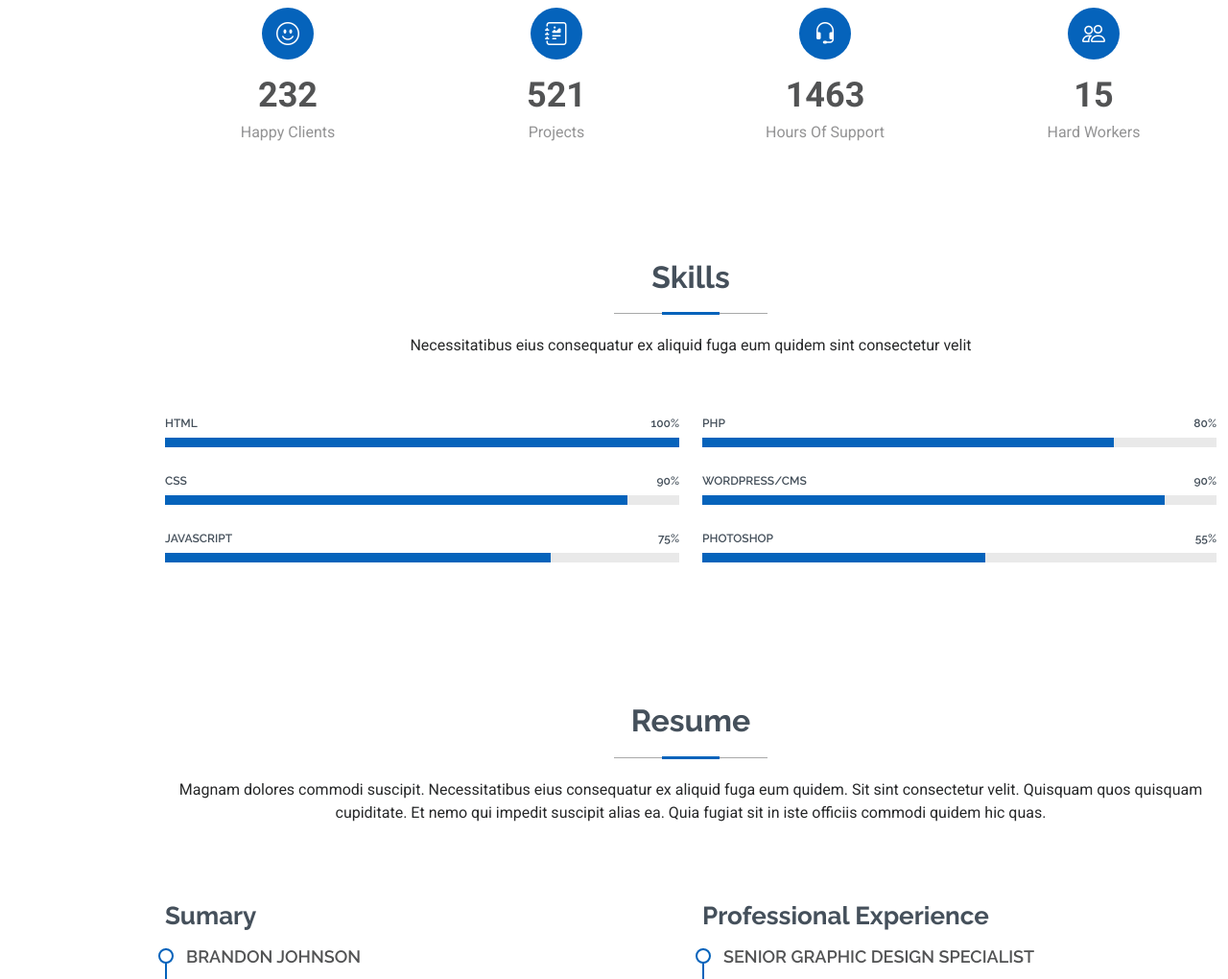
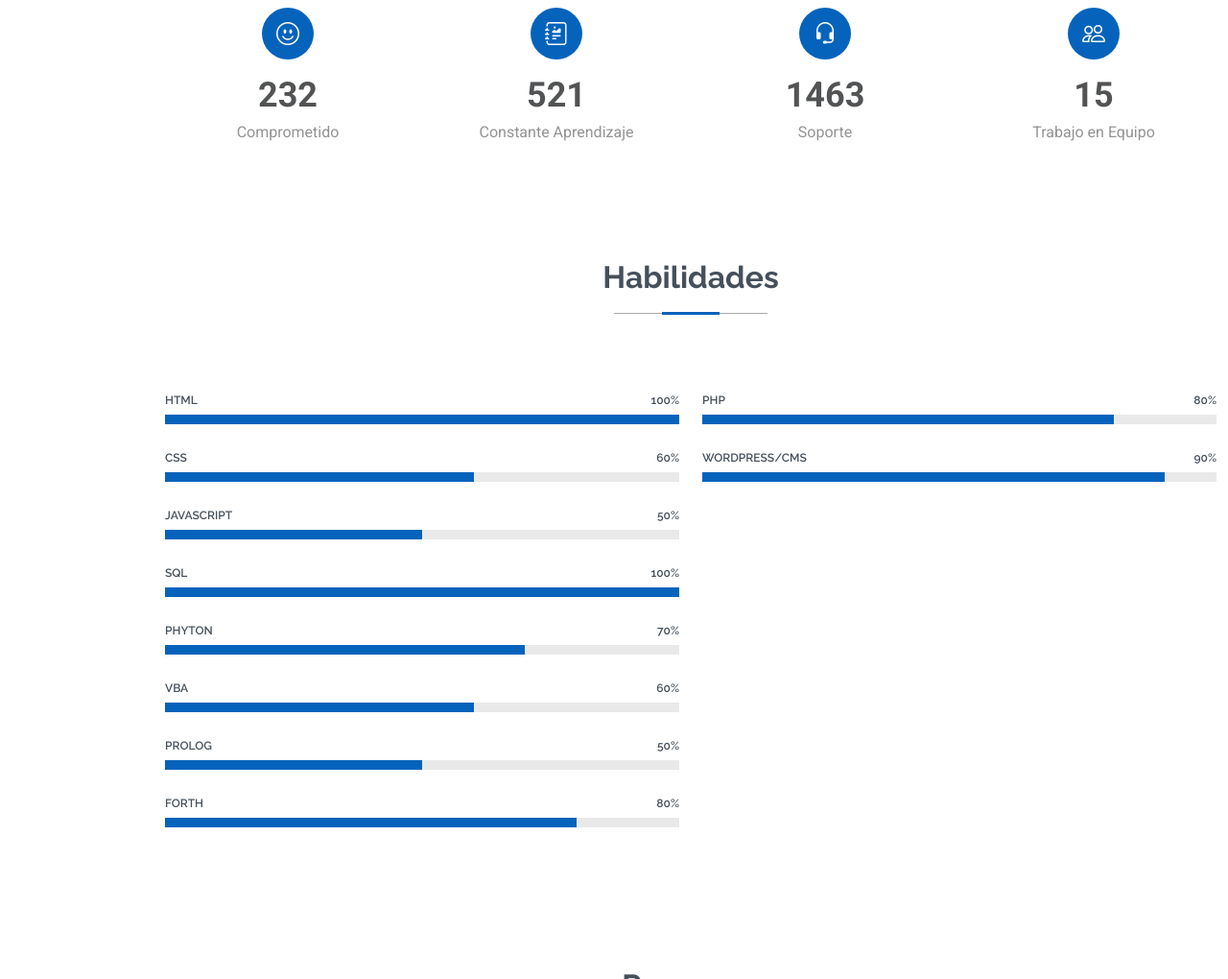
Before and after one commit to OscarEtienne1042/Portafolio-Oscar-Orozco, a plain HTML site: page index.html in a window 1280 px wide. Shown: the part 1780-2800 px from the top of the page at 96% size. Drawn offline with nearby package versions, Linux system fonts and the light colour scheme.

Commit message:
Update index.html

```diff
--- a/index.html
+++ b/index.html
@@ -68,9 +68,8 @@
             <h2>Oscar Etienne Orozco</h2>
             <p><span class="typed" data-typed-items="Developer">Desarrollador</span><span class="typed-cursor typed-cursor--blink" aria-hidden="true"></span></p>
             <div class="social-links">
-              <a href="#"><i class="bi bi-facebook"></i></a>
-              <a href="#"><i class="bi bi-instagram"></i></a>
-              <a href="#"><i class="bi bi-linkedin"></i></a>
+              <a href=""><i class="bi bi-whatsapp"></i></a>
+              <a href=""><i class="bi bi-instagram"></i></a>
             </div>
           </div>
         </div>
@@ -136,7 +135,7 @@
             <i class="bi bi-emoji-smile"></i>
             <div class="stats-item">
               <span data-purecounter-start="0" data-purecounter-end="232" data-purecounter-duration="1" class="purecounter"></span>
-              <p>Happy Clients</p>
+              <p>Comprometido</p>
             </div>
           </div><!-- End Stats Item -->
 
@@ -144,7 +143,7 @@
             <i class="bi bi-journal-richtext"></i>
             <div class="stats-item">
               <span data-purecounter-start="0" data-purecounter-end="521" data-purecounter-duration="1" class="purecounter"></span>
-              <p>Projects</p>
+              <p>Constante Aprendizaje</p>
             </div>
           </div><!-- End Stats Item -->
 
@@ -152,7 +151,7 @@
             <i class="bi bi-headset"></i>
             <div class="stats-item">
               <span data-purecounter-start="0" data-purecounter-end="1463" data-purecounter-duration="1" class="purecounter"></span>
-              <p>Hours Of Support</p>
+              <p>Soporte</p>
             </div>
           </div><!-- End Stats Item -->
 
@@ -160,7 +159,7 @@
             <i class="bi bi-people"></i>
             <div class="stats-item">
               <span data-purecounter-start="0" data-purecounter-end="15" data-purecounter-duration="1" class="purecounter"></span>
-              <p>Hard Workers</p>
+              <p>Trabajo en Equipo</p>
             </div>
           </div><!-- End Stats Item -->
 
@@ -175,8 +174,8 @@
 
       <!-- Section Title -->
       <div class="container section-title" data-aos="fade-up">
-        <h2>Skills</h2>
-        <p>Necessitatibus eius consequatur ex aliquid fuga eum quidem sint consectetur velit</p>
+        <h2>Habilidades</h2>
+        <p></p>
       </div><!-- End Section Title -->
 
       <div class="container" data-aos="fade-up" data-aos-delay="100">
@@ -193,16 +192,51 @@
             </div><!-- End Skills Item -->
 
             <div class="progress">
-              <span class="skill"><span>CSS</span> <i class="val">90%</i></span>
+              <span class="skill"><span>CSS</span> <i class="val">60%</i></span>
               <div class="progress-bar-wrap">
-                <div class="progress-bar" role="progressbar" aria-valuenow="90" aria-valuemin="0" aria-valuemax="100"></div>
+                <div class="progress-bar" role="progressbar" aria-valuenow="60" aria-valuemin="0" aria-valuemax="100"></div>
               </div>
             </div><!-- End Skills Item -->
 
             <div class="progress">
-              <span class="skill"><span>JavaScript</span> <i class="val">75%</i></span>
+              <span class="skill"><span>JavaScript</span> <i class="val">50%</i></span>
               <div class="progress-bar-wrap">
-                <div class="progress-bar" role="progressbar" aria-valuenow="75" aria-valuemin="0" aria-valuemax="100"></div>
+                <div class="progress-bar" role="progressbar" aria-valuenow="50" aria-valuemin="0" aria-valuemax="100"></div>
+              </div>
+            </div><!-- End Skills Item -->
+
+            <div class="progress">
+              <span class="skill"><span>SQL</span> <i class="val">100%</i></span>
+              <div class="progress-bar-wrap">
+                <div class="progress-bar" role="progressbar" aria-valuenow="100" aria-valuemin="0" aria-valuemax="100"></div>
+              </div>
+            </div><!-- End Skills Item -->
+
+            <div class="progress">
+              <span class="skill"><span>Phyton</span> <i class="val">70%</i></span>
+              <div class="progress-bar-wrap">
+                <div class="progress-bar" role="progressbar" aria-valuenow="70" aria-valuemin="0" aria-valuemax="100"></div>
+              </div>
+            </div><!-- End Skills Item -->
+
+            <div class="progress">
+              <span class="skill"><span>VBA</span> <i class="val">60%</i></span>
+              <div class="progress-bar-wrap">
+                <div class="progress-bar" role="progressbar" aria-valuenow="60" aria-valuemin="0" aria-valuemax="100"></div>
+              </div>
+            </div><!-- End Skills Item -->
+
+            <div class="progress">
+              <span class="skill"><span>Prolog</span> <i class="val">50%</i></span>
+              <div class="progress-bar-wrap">
+                <div class="progress-bar" role="progressbar" aria-valuenow="50" aria-valuemin="0" aria-valuemax="100"></div>
+              </div>
+            </div><!-- End Skills Item -->
+
+            <div class="progress">
+              <span class="skill"><span>Forth</span> <i class="val">80%</i></span>
+              <div class="progress-bar-wrap">
+                <div class="progress-bar" role="progressbar" aria-valuenow="80" aria-valuemin="0" aria-valuemax="100"></div>
               </div>
             </div><!-- End Skills Item -->
 
@@ -224,13 +258,6 @@
               </div>
             </div><!-- End Skills Item -->
 
-            <div class="progress">
-              <span class="skill"><span>Photoshop</span> <i class="val">55%</i></span>
-              <div class="progress-bar-wrap">
-                <div class="progress-bar" role="progressbar" aria-valuenow="55" aria-valuemin="0" aria-valuemax="100"></div>
-              </div>
-            </div><!-- End Skills Item -->
-
           </div>
 
         </div>
@@ -244,8 +271,18 @@
 
       <!-- Section Title -->
       <div class="container section-title" data-aos="fade-up">
-        <h2>Resume</h2>
-        <p>Magnam dolores commodi suscipit. Necessitatibus eius consequatur ex aliquid fuga eum quidem. Sit sint consectetur velit. Quisquam quos quisquam cupiditate. Et nemo qui impedit suscipit alias ea. Quia fugiat sit in iste officiis commodi quidem hic quas.</p>
+        <h2>Resumen</h2>
+        <section id="experiencia-profesional">
+    <h2>Experiencia Profesional</h2>
+    <ul>
+        <li>
+            <strong>Programador y Administrador de Redes:</strong> Más de 3 años de experiencia en programación, administración de redes y soporte técnico a usuarios, garantizando la continuidad operativa y resolución de incidencias.
+        </li>
+        <li>
+            <strong>Responsable de Sistemas:</strong> 1 año liderando la gestión de sistemas, asegurando la implementación de soluciones tecnológicas eficientes y la administración de recursos informáticos.
+        </li>
+    </ul>
+</section>
       </div><!-- End Section Title -->
 
       <div class="container">
@@ -267,15 +304,15 @@
 
             <h3 class="resume-title">Education</h3>
             <div class="resume-item">
-              <h4>Master of Fine Arts &amp; Graphic Design</h4>
-              <h5>2015 - 2016</h5>
-              <p><em>Rochester Institute of Technology, Rochester, NY</em></p>
-              <p>Qui deserunt veniam. Et sed aliquam labore tempore sed quisquam iusto autem sit. Ea vero voluptatum qui ut dignissimos deleniti nerada porti sand markend</p>
+              <h4>Ingenieria en Computación</h4>
+              <h5>2020 - 2025</h5>
+              <p><em>Universidad de Guadalajara, CUCEI</em></p>
+              <p>Desarrollo de sistemas, Desarrollo web, Administracion de bases de datos, Administración de redes, Algoritmos de Inteligencia Artificial, Ciberseguridad</p>
             </div><!-- Edn Resume Item -->
 
             <div class="resume-item">
-              <h4>Bachelor of Fine Arts &amp; Graphic Design</h4>
-              <h5>2010 - 2014</h5>
+              <h4></h4>
+              <h5>2024</h5>
               <p><em>Rochester Institute of Technology, Rochester, NY</em></p>
               <p>Quia nobis sequi est occaecati aut. Repudiandae et iusto quae reiciendis et quis Eius vel ratione eius unde vitae rerum voluptates asperiores voluptatem Earum molestiae consequatur neque etlon sader mart dila</p>
             </div><!-- Edn Resume Item -->
```
